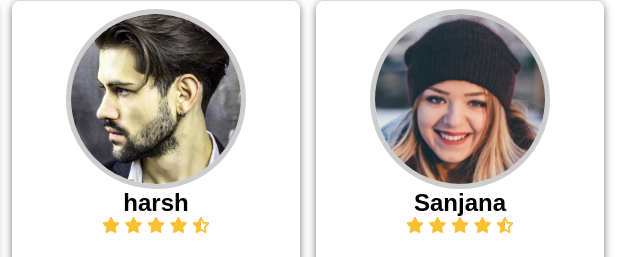
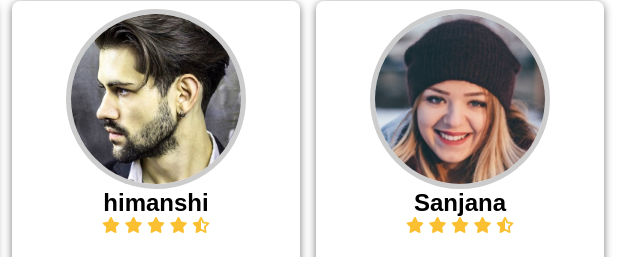
Before and after one commit to anuj6644/YumYumHub, a plain HTML site: page index.html in a window 1280 px wide. Shown: the part 4422-4679 px from the top of the page, 636-1276 px from the left. Drawn offline with Linux system fonts and the light colour scheme.

Commit message:
Update index.html

```diff
--- a/index.html
+++ b/index.html
@@ -577,7 +577,7 @@
                 </div>
 
                 <div class="review-txt">
-                    <h2 class="name">harsh</h2>
+                    <h2 class="name">himanshi</h2>
 
                     <div class="review-icon">
                         <i class="fa-solid fa-star"></i>
```
